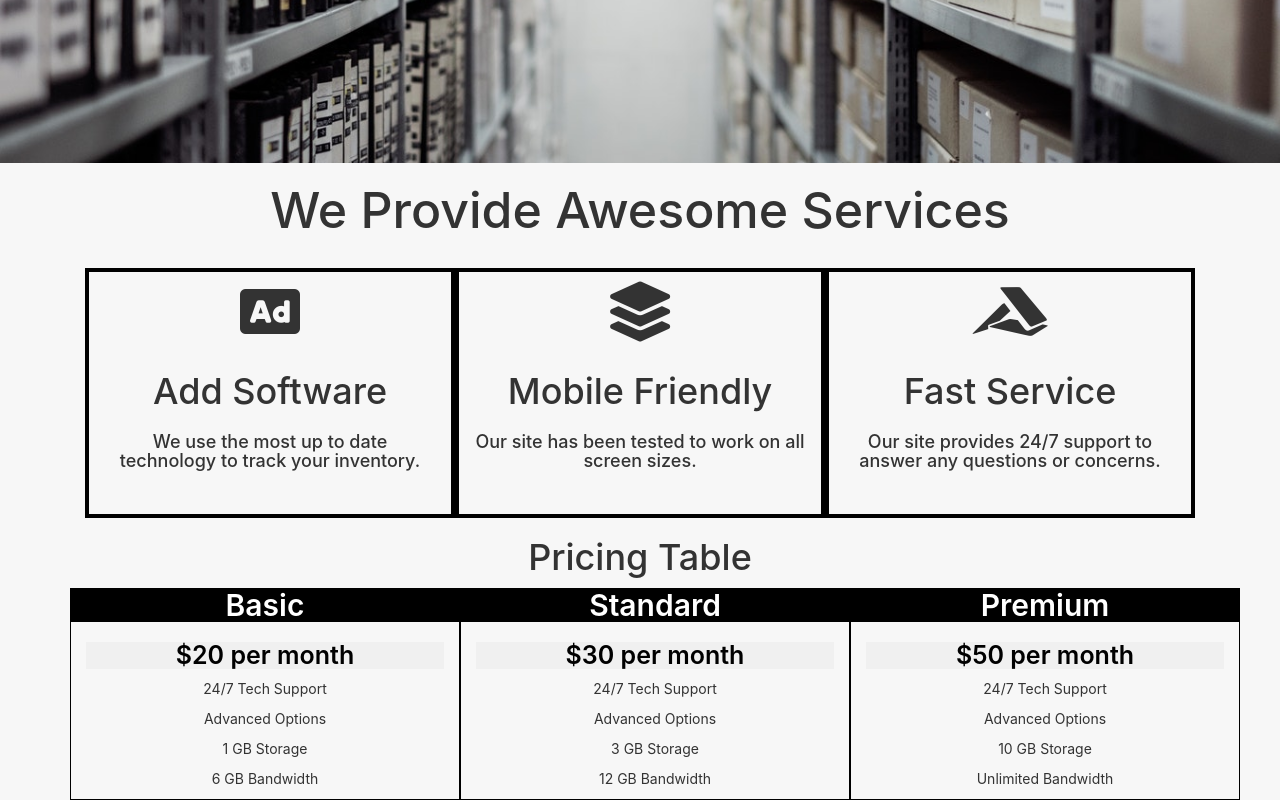
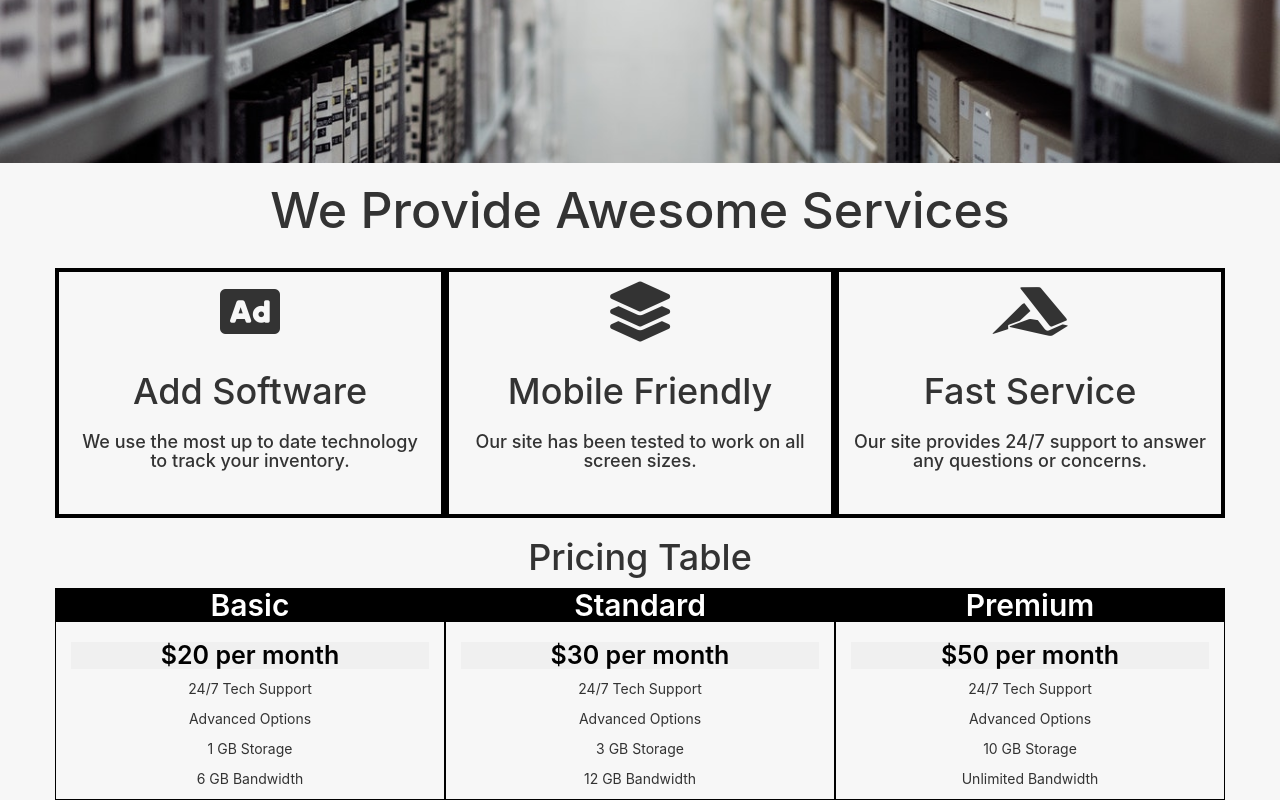
Before and after one commit to haeke/serial-inventory, a React (Create React App) app in the folder client/: page / in a window 1280 px wide. Shown: the part 460-1260 px from the top of the page. Built offline with nearby package versions, Linux system fonts and the light colour scheme.

Commit message:
changed the features layout

```diff
--- a/client/src/components/Features/Features.js
+++ b/client/src/components/Features/Features.js
@@ -16,7 +16,7 @@ const Features = () => {
         </div>
       </div>
       <div className="container">
-        <div className="col-md-12 text-center">
+        <div className="row text-center">
           <Card
             cardHeader="Add Software"
             cardSubHeader="We use the most up to date technology to track your inventory."
@@ -36,7 +36,7 @@ const Features = () => {
             <i className="fab fa-accusoft featuredIcon" />
           </Card>
         </div>
-        <div className="col-md-12">
+        <div className="row">
           <Pricing />
         </div>
       </div>
```
